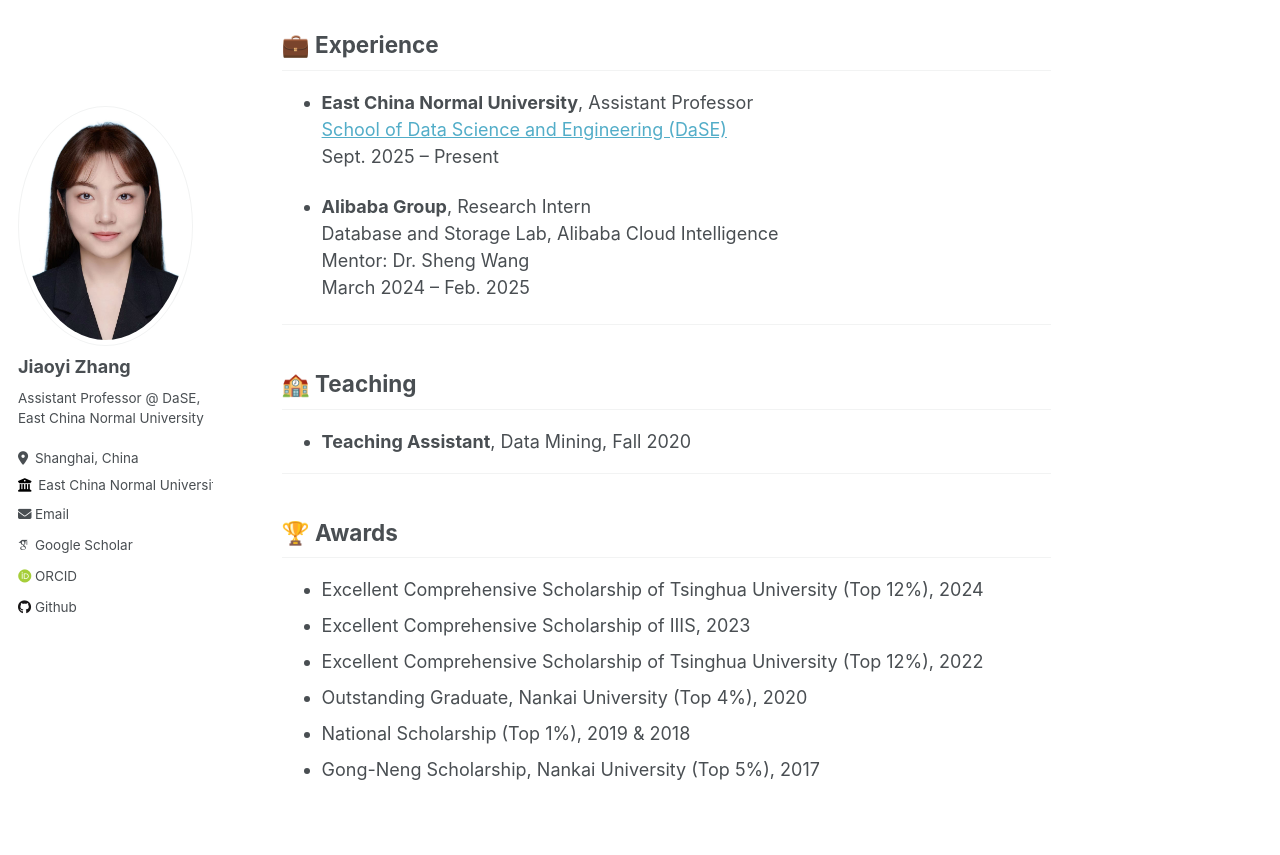
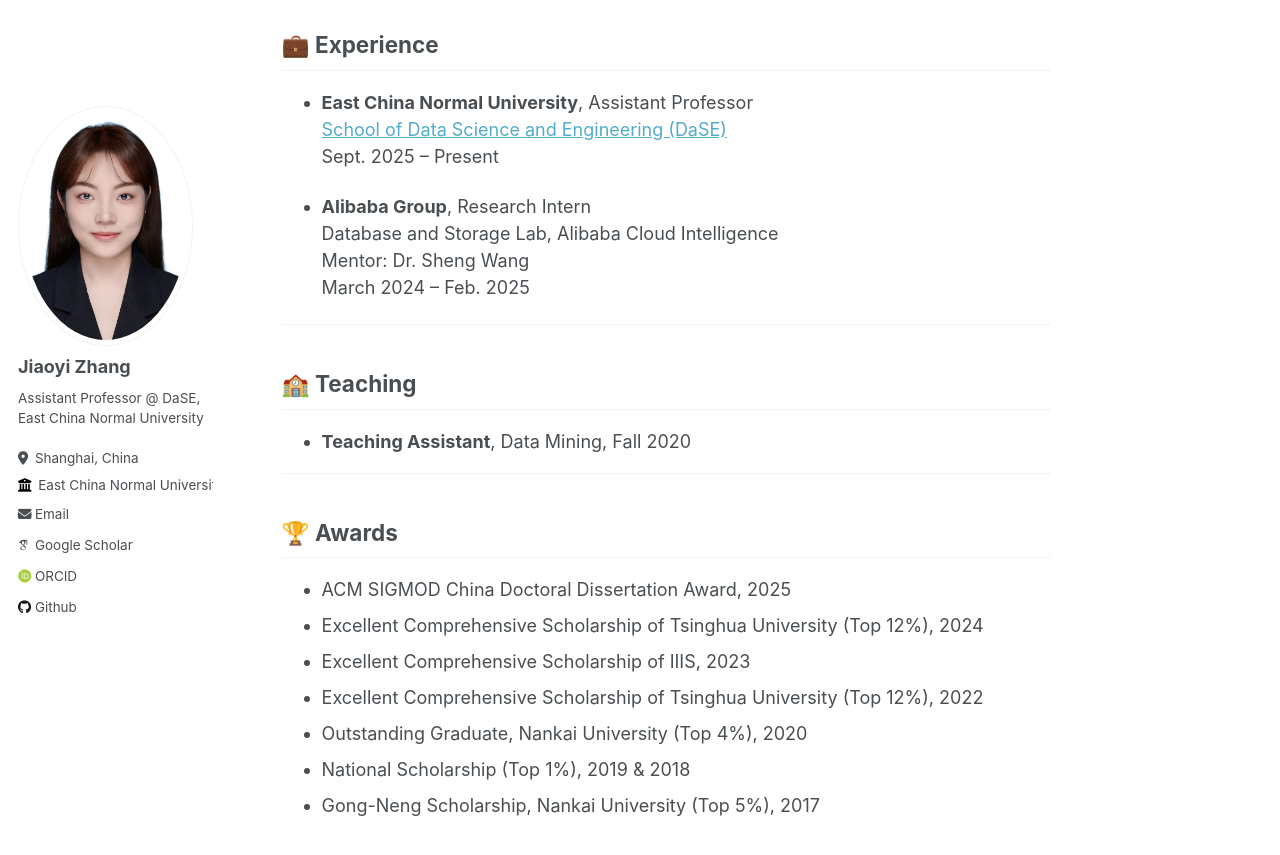
Before and after one commit to JiaoyiZhang/jiaoyizhang.github.io, a Jekyll site: the page built from _pages/about.md, in a window 1280 px wide and 900 px high, scrolled down 1457 px. Shown: the top 855 px of the window. Built offline with Jekyll 4.4.1, drawn with Linux system fonts in a browser that asks for light colours; some web fonts are replaced.

Commit message:
Add ACM SIGMOD China Doctoral Dissertation Award to awards section

```diff
--- a/_pages/about.md
+++ b/_pages/about.md
@@ -71,6 +71,7 @@ March 2024 – Feb. 2025
 
 ## 🏆 Awards
 
+- ACM SIGMOD China Doctoral Dissertation Award, 2025
 - Excellent Comprehensive Scholarship of Tsinghua University (Top 12%), 2024
 - Excellent Comprehensive Scholarship of IIIS, 2023
 - Excellent Comprehensive Scholarship of Tsinghua University (Top 12%), 2022
```
